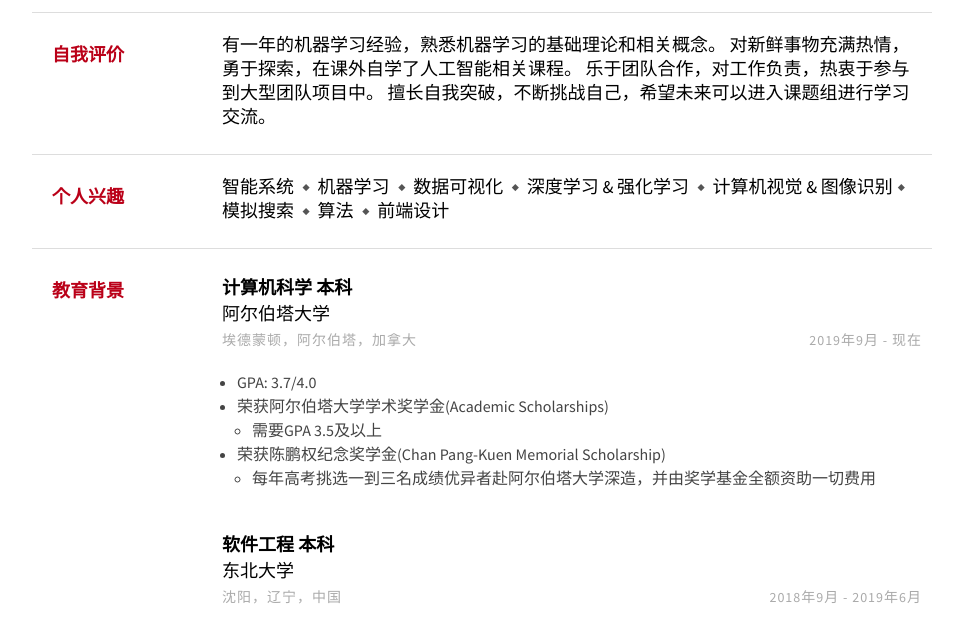
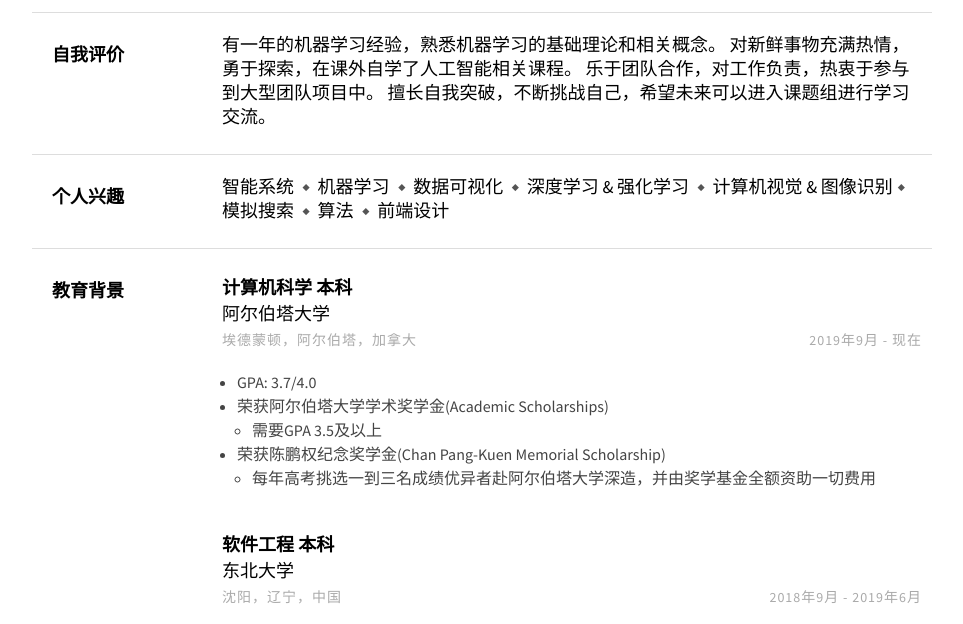
Before and after one commit to Ethan707/Resume, a plain HTML site: page index.html in a window 1280 px wide. Shown: the part 163-787 px from the top of the page, without its empty margins (158-1121 px from the left). Drawn offline with Linux system fonts and the light colour scheme.

Commit message:
Update style.css

```diff
--- a/style.css
+++ b/style.css
@@ -25,7 +25,7 @@ h1 {
 }
 
 h2 {
-  color: #ba0018;
+  color: #000;
   width: 150px;
   font-size: 18px;
   padding-left: 20px;
```
